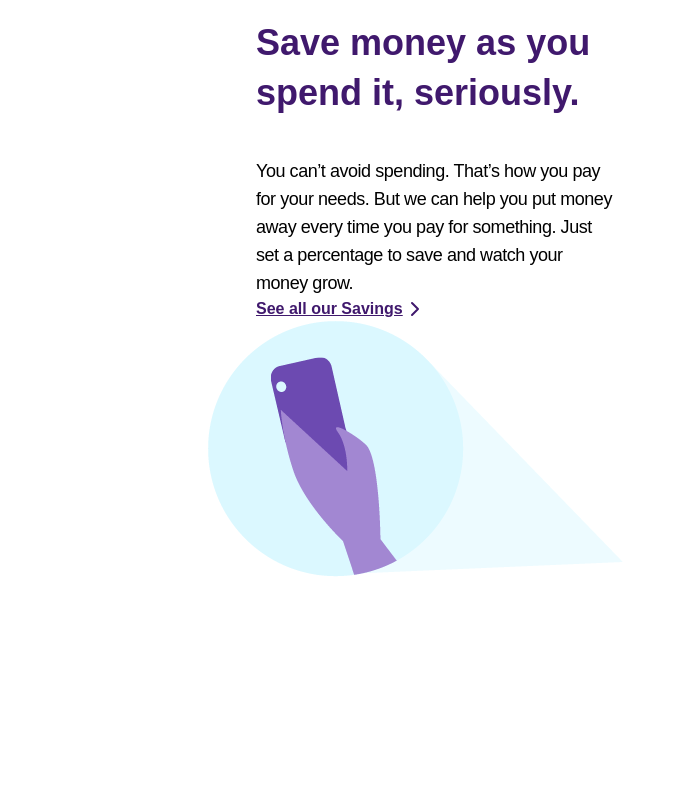
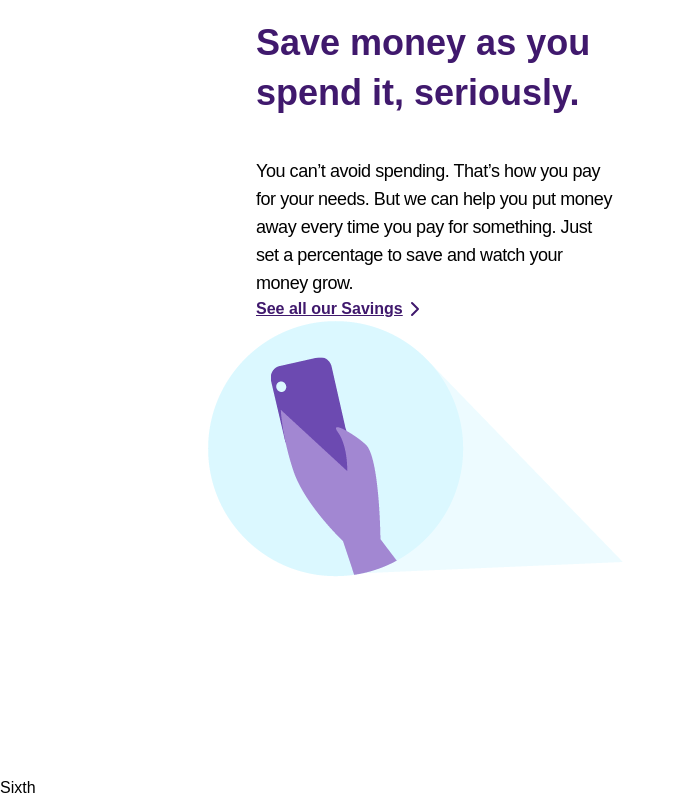
Before and after one commit to EmmanuelNdu/Bank-Kuda, a React (Vite) app: page / in a window 1280 px wide. Shown: the part 3017-3817 px from the top of the page, without its empty margins (0-684 px from the left). Before the commit the page ends 3793 px from the top, so only its background shows below. Built offline with nearby package versions, Linux system fonts and the light colour scheme; a web font is replaced by a local one.

Commit message:
Sixth page

```diff
--- a/src/App.jsx
+++ b/src/App.jsx
@@ -6,6 +6,7 @@ import Second from './components/Second'
 import PhoneTu from './components/PhoneTu'
 import Fourth from './components/Fourth'
 import Fifth from './components/Fifth'
+import Sixth from './components/Sixth'
 
 function App() {
   const [count, setCount] = useState(0)
@@ -18,6 +19,7 @@ function App() {
     <PhoneTu />
     <Fourth />
     <Fifth  />
+    <Sixth />
     </>
   )
 }
--- /dev/null
+++ b/src/components/Sixth.jsx
@@ -0,0 +1,9 @@
+import React from 'react'
+
+const Sixth = () => {
+  return (
+    <div>Sixth</div>
+  )
+}
+
+export default Sixth
```
Also changed, not shown: src/assets/purple.png (added).
